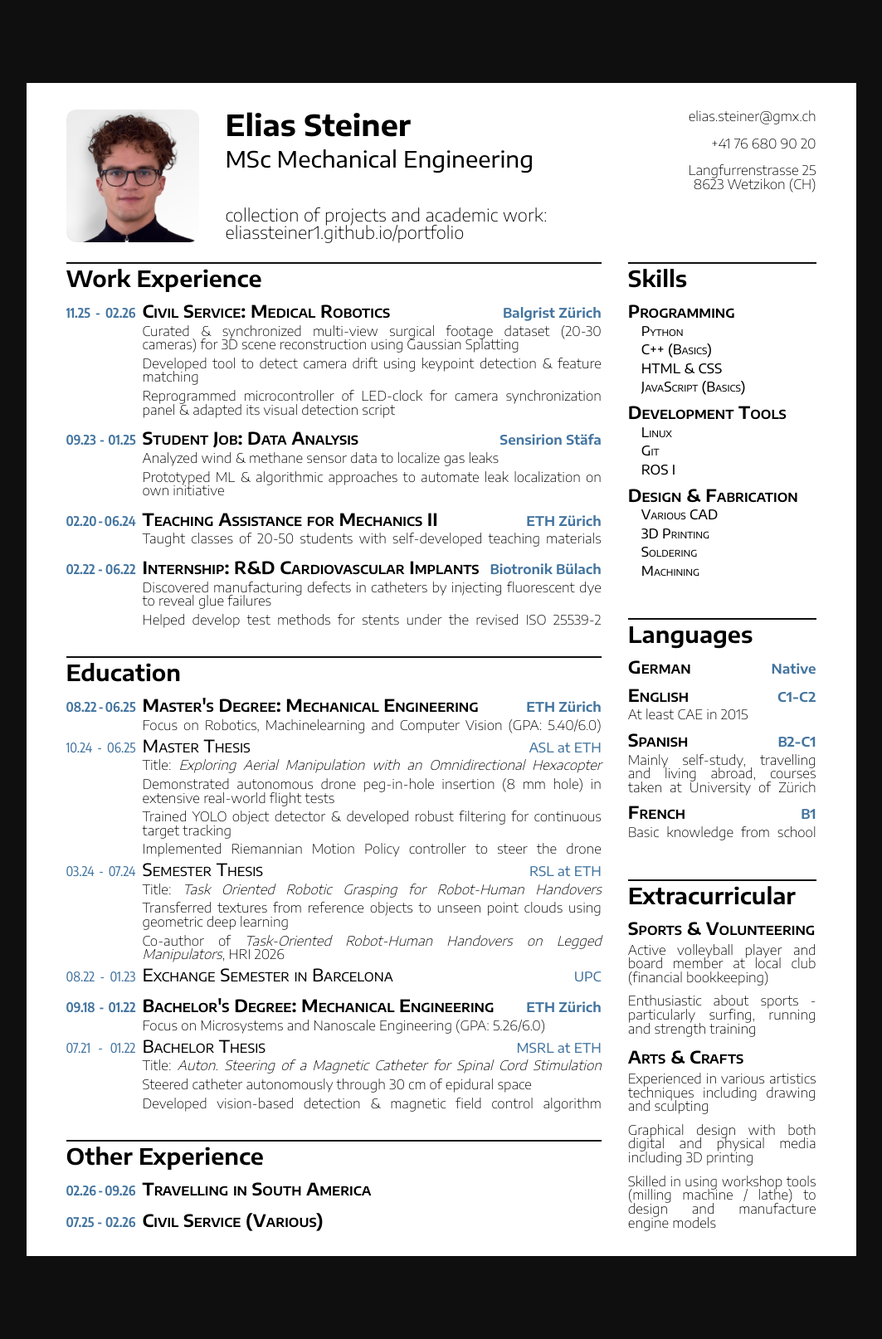
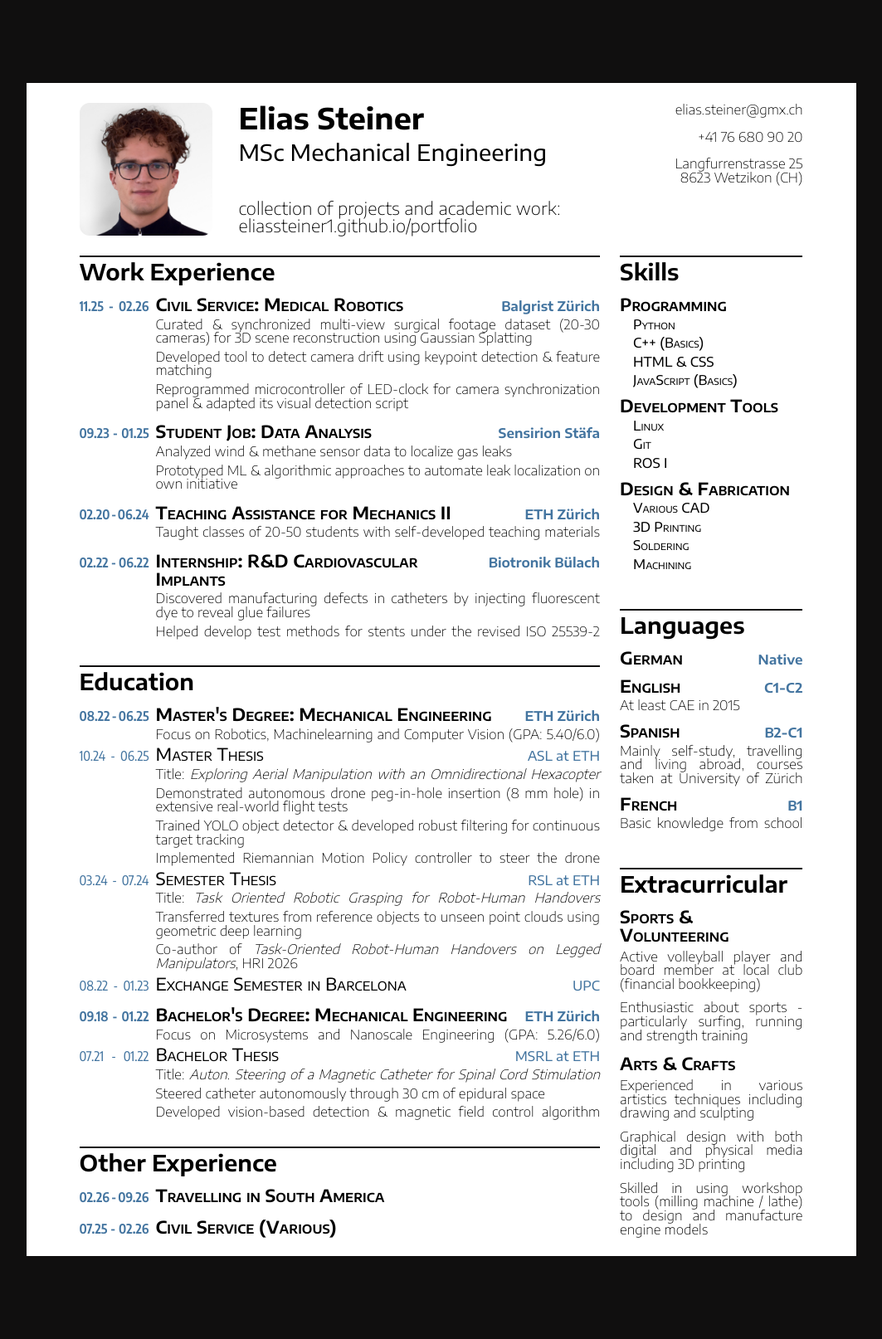
Before and after one commit to eliassteiner1/resume, a Jekyll site: the page built from pages/index.html, in a window 1280 px wide. Shown: the whole page at 83% size, without its empty margins (101-1164 px from the left). Built offline with Jekyll 4.4.1, drawn with Linux system fonts in a browser that asks for light colours.

Commit message:
tweak page layout

```diff
--- a/assets/css/style.css
+++ b/assets/css/style.css
@@ -130,9 +130,9 @@ body {
         "person contact"
         "left right";
     /* TODO figure out padding for main page things */
-    padding-inline: var(--len-4med);
-    padding-block: var(--len-4);
-    column-gap: var(--len-4);
+    padding-inline: var(--len-5);
+    padding-block: var(--len-3med);
+    column-gap: var(--len-3med);
     row-gap: var(--len-3med);
 }
 .column {
```
